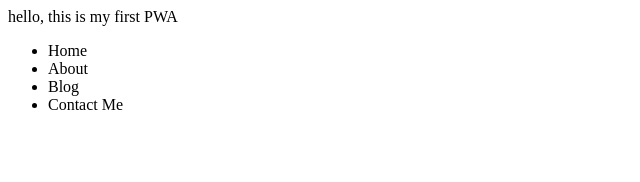
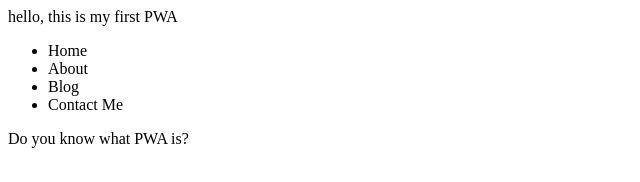
Before and after one commit to t-divya/pwa-spike, a plain HTML site: page index.html in a window 1280 px wide. Shown: the whole page, without its empty margins (0-640 px from the left). Drawn offline with Linux system fonts and the light colour scheme.

Commit message:
added text to home page

```diff
--- a/index.html
+++ b/index.html
@@ -18,6 +18,7 @@
         <li>Blog</li>
         <li>Contact Me</li>
     </ul>
+    <p>Do you know what PWA is?</p>
 </body>
 
 <script src="index.js"></script>
```
